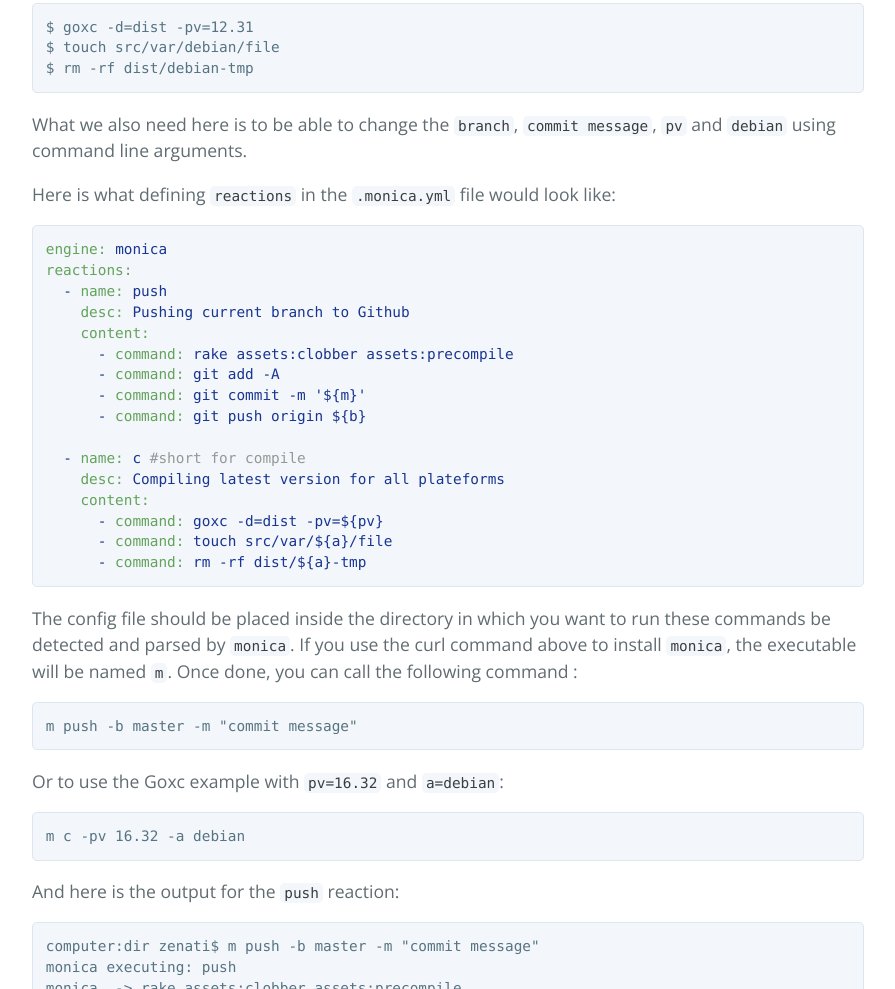
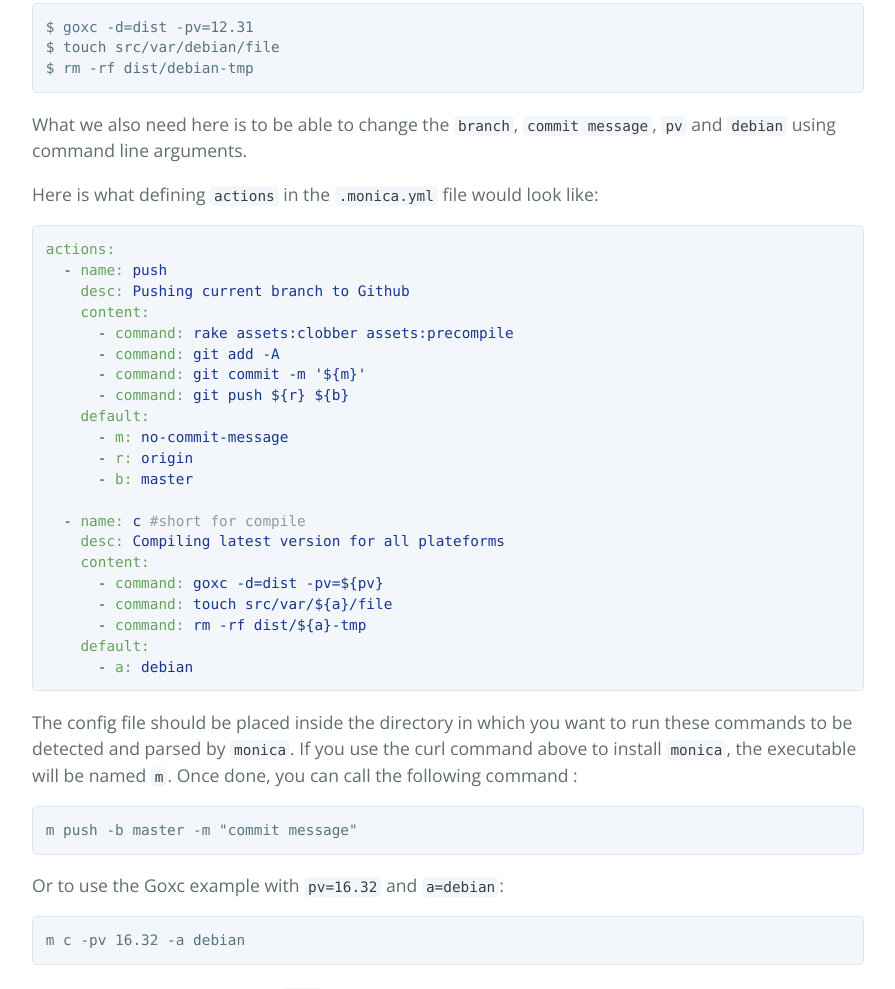
Before and after one commit to zenati/monica, a plain HTML site: page index.html in a window 1280 px wide. Shown: the part 1569-2558 px from the top of the page, without its empty margins (192-1087 px from the left). Drawn offline with nearby package versions, Linux system fonts and the light colour scheme.

```diff
--- a/index.html
+++ b/index.html
@@ -78,26 +78,31 @@
 
 <p>What we also need here is to be able to change the <code>branch</code>, <code>commit message</code>, <code>pv</code> and <code>debian</code> using command line arguments.</p>
 
-<p>Here is what defining <code>reactions</code> in the <code>.monica.yml</code> file would look like:</p>
+<p>Here is what defining <code>actions</code> in the <code>.monica.yml</code> file would look like:</p>
 
-<div class="highlight highlight-source-yaml"><pre><span class="pl-s"><span class="pl-ent">engine:</span> <span class="pl-s">monica</span></span>
-<span class="pl-s"><span class="pl-ent">reactions:</span></span>
+<div class="highlight highlight-source-yaml"><pre><span class="pl-s"><span class="pl-ent">actions:</span></span>
   <span class="pl-s">- <span class="pl-ent">name:</span> <span class="pl-s">push</span></span>
     <span class="pl-s"><span class="pl-ent">desc:</span> <span class="pl-s">Pushing current branch to Github</span></span>
     <span class="pl-s"><span class="pl-ent">content:</span></span>
       <span class="pl-s">- <span class="pl-ent">command:</span> <span class="pl-s">rake assets:clobber assets:precompile</span></span>
       <span class="pl-s">- <span class="pl-ent">command:</span> <span class="pl-s">git add -A</span></span>
       <span class="pl-s">- <span class="pl-ent">command:</span> <span class="pl-s">git commit -m '${m}'</span></span>
-      <span class="pl-s">- <span class="pl-ent">command:</span> <span class="pl-s">git push origin ${b}</span></span>
+      <span class="pl-s">- <span class="pl-ent">command:</span> <span class="pl-s">git push ${r} ${b}</span></span>
+    <span class="pl-s"><span class="pl-ent">default:</span></span>
+      <span class="pl-s">- <span class="pl-ent">m:</span> <span class="pl-s">no-commit-message</span></span>
+      <span class="pl-s">- <span class="pl-ent">r:</span> <span class="pl-s">origin</span></span>
+      <span class="pl-s">- <span class="pl-ent">b:</span> <span class="pl-s">master</span></span>
 
   <span class="pl-s">- <span class="pl-ent">name:</span> <span class="pl-s">c </span></span><span class="pl-c">#short for compile</span>
     <span class="pl-s"><span class="pl-ent">desc:</span> <span class="pl-s">Compiling latest version for all plateforms</span></span>
     <span class="pl-s"><span class="pl-ent">content:</span></span>
       <span class="pl-s">- <span class="pl-ent">command:</span> <span class="pl-s">goxc -d=dist -pv=${pv}</span></span>
       <span class="pl-s">- <span class="pl-ent">command:</span> <span class="pl-s">touch src/var/${a}/file</span></span>
-      <span class="pl-s">- <span class="pl-ent">command:</span> <span class="pl-s">rm -rf dist/${a}-tmp</span></span></pre></div>
+      <span class="pl-s">- <span class="pl-ent">command:</span> <span class="pl-s">rm -rf dist/${a}-tmp</span></span>
+    <span class="pl-s"><span class="pl-ent">default:</span></span>
+      <span class="pl-s">- <span class="pl-ent">a:</span> <span class="pl-s">debian</span></span></pre></div>
 
-<p>The config file should be placed inside the directory in which you want to run these commands be detected and parsed by <code>monica</code>. If you use the curl command above to install <code>monica</code>, the executable will be named <code>m</code>. Once done, you can call the following command :</p>
+<p>The config file should be placed inside the directory in which you want to run these commands to be detected and parsed by <code>monica</code>. If you use the curl command above to install <code>monica</code>, the executable will be named <code>m</code>. Once done, you can call the following command :</p>
 
 <pre><code>m push -b master -m "commit message"
 </code></pre>
```
Also changed, not shown: params.json (+1 -1 lines).
